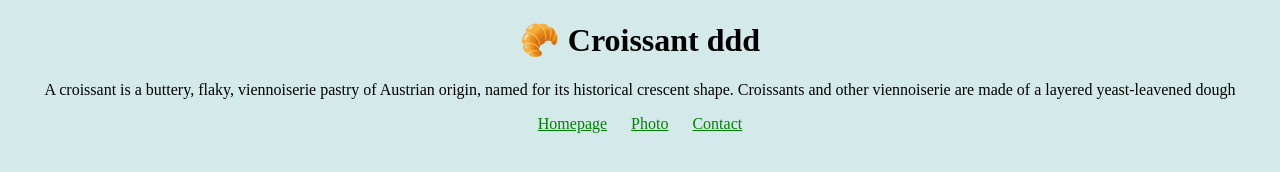
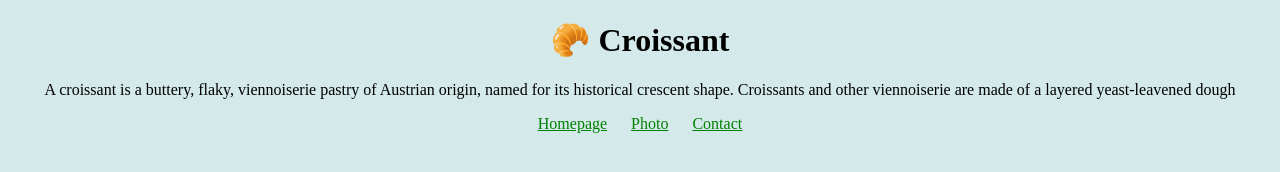
Before and after one commit to Aleksandra2503/Croissant, a plain HTML site: page index.html in a window 1280 px wide. Drawn offline with Linux system fonts and the light colour scheme.

Commit message:
Update index.html
upgrade

```diff
--- a/index.html
+++ b/index.html
@@ -8,7 +8,7 @@
     <link rel="stylesheet" href="/src/styles.css" />
 </head>
 <body>
-    <h1>🥐 Croissant ddd</h1>
+    <h1>🥐 Croissant</h1>
     <p>
         A croissant is a buttery, flaky, viennoiserie pastry of Austrian origin,
         named for its historical crescent shape. Croissants and other viennoiserie
```
